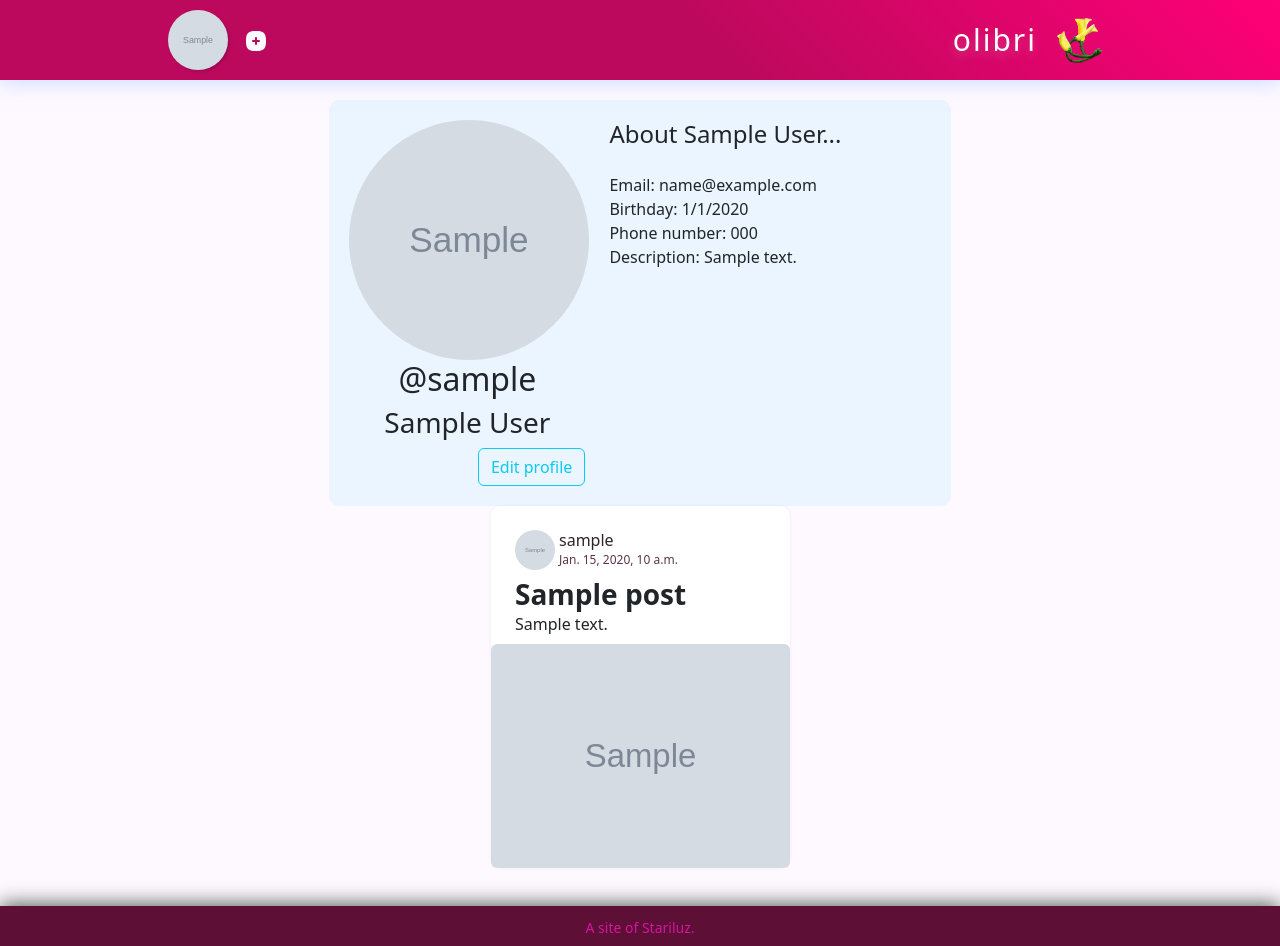
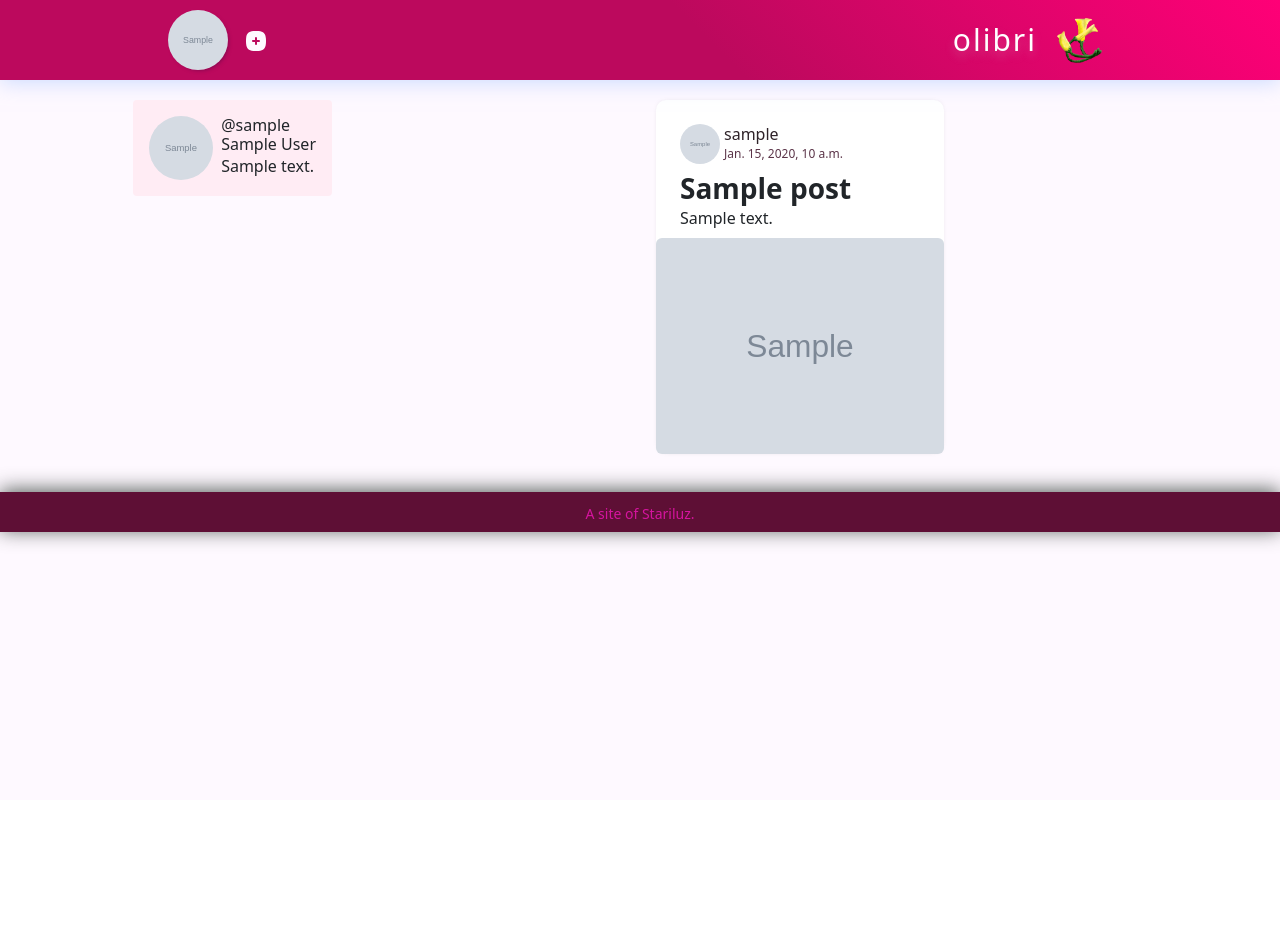
Before and after one commit to Adrigondo/myFacegram, a Django app: a page that uses templates/users/profile.html in a window 1280 px wide. After the commit the page ends 547 px from the top, so only its background shows below. Run offline with Django 3.2, Linux system fonts and the light colour scheme; a user stored in the database is signed in; tables that the repository leaves empty hold one stand-in row (values such as "Sample post"); grey boxes marked "Sample" are stand-in pictures; some libraries are stand-ins or nearby versions.

Commit message:
Fix #36 Improval for profile info layout

```diff
--- a/static/css/main.css
+++ b/static/css/main.css
@@ -4,6 +4,7 @@ body.colors {
     --stari-blue-shadow-1: #98bcff80;
     --stari-pink-1: #ff0077;
     --stari-pink-2: #bc095d;
+    --stari-pink-3: #ffecf4;
     --stari-pink-shadow-1: #eb147880;
     --stari-white-1: #fef9ff;
     --stari-white-2: #ffffff;
@@ -24,6 +25,7 @@ body.concepts {
     --stari-main-bg-color: var(--stari-white-1);
     --stari-secondary-bg-color: var(--stari-white-2);
     --stari-tertiary-bg-color: var(--stari-white-3);
+    --stari-main-alternative-bg-color: var(--stari-pink-3);
     --stari-main-shadow-color-1: var(--stari-white-shadow-1);
     --stari-main-shadow-color-2: var(--stari-pink-shadow-1);
     --stari-secondary-shadow-color: var(--stari-white-shadow-2);
@@ -47,6 +49,7 @@ body.entities {
     --stari-auth-form-button-bg-color: var(--stari-main-gradient-color-1);
     --stari-auth-form-button-hover-bg-color: var(--stari-main-gradient-color-2);
     --stari-auth-form-button-shadow-color: var(--stari-main-shadow-color-2);
+    --stari-profile-bg-color: var(--stari-main-alternative-bg-color);
 }
 
 body {
@@ -95,49 +98,3 @@ body {
     object-fit: cover;
     object-position: center;
 }
-
-/* -------------- UPDATE PROFILE ------------- */
-.container-update-profile .user-data {
-    background-color: #00beff14;
-    border-radius: 10px;
-    padding: 20px;
-}
-
-.container-update-profile .picture-big {
-    width: 15rem;
-    height: 15rem;
-}
-
-.container-update-profile .profile-picture .hover-img {
-    position: absolute;
-    z-index: 5;
-    background-color: #010b4260;
-    width: inherit;
-    height: inherit;
-    display: none;
-}
-
-.container-update-profile .profile-picture .custom-file-input {
-    width: 70%;
-    height: 4rem;
-}
-
-.container-update-profile .profile-picture .custom-file-label {
-    width: 70%;
-    height: 4rem;
-    bottom: 0;
-    background: none;
-    border: none;
-    margin: auto;
-    color: #ffffff;
-    padding: 0;
-    text-align: center;
-}
-
-.container-update-profile .profile-picture .custom-file-label::after {
-    background-color: #0464ff;
-    color: #ffffff;
-    position: unset;
-    border-radius: 10px;
-    margin-top: 2px;
-}
--- /dev/null
+++ b/static/css/users/profile.css
@@ -0,0 +1,45 @@
+.profile-container-fixed {
+    width: inherit;
+    position: fixed;
+    z-index: 100;
+    container-type: size;
+    container-name: profile-container;
+}
+.profile-container {
+    background-color: var(--stari-profile-bg-color);
+    border-radius: 0.25rem;
+    padding: 1rem;
+    margin-left: auto;
+    width: fit-content;
+    position: relative;
+    display: flex;
+    height: fit-content;
+    gap: 0.5rem;
+}
+@container profile-container (max-width: 200px){
+    .profile-container {
+        display: flex;
+        flex-direction: column;
+        justify-content: flex-end;
+        align-items: flex-end;
+    }
+    .profile-container .profile-header{
+        display: flex;
+        flex-direction: column;
+        justify-content: flex-end;
+        align-items: flex-end;
+    }
+    .profile-container *{
+        text-align: end;
+        width: fit-content;
+    }
+}
+.profile-container .profile-picture-container {
+    width: auto;
+    height: 100%;
+    aspect-ratio: 1;
+}
+.profile-container .profile-picture-container {
+    max-width: 4rem;
+    max-height: 4rem;
+}
--- a/templates/users/profile.html
+++ b/templates/users/profile.html
@@ -9,14 +9,14 @@
 {% block content %}
   {% block css %}
     <link rel="stylesheet" href="{% static 'css/posts/posts-grid.css' %}" />
+    <link rel="stylesheet" href="{% static 'css/users/profile.css' %}" />
   {% endblock %}
-  <div class="container container-update-profile">
+  <div class="container-fluid">
     <div class="row">
-      <div class="col col-lg-8 offset-lg-2">
-        <div class="user-data d-flex">
-          <div class="row">
-            <div class="col-10 col-md-6 photo-name">
-              <div class="profile-picture-container picture-big m-auto">
+      <div class="col-3 position-relative">
+        <div class="profile-container-fixed">
+          <div class="profile-container">
+            <div class="profile-picture-container picture-big">
               <img src="{% if user.profile.picture %}
                   {{ user.profile.picture.url }}
                 {% else %}
@@ -26,38 +26,15 @@
                 class="profile-picture rounded-circle"
                 id="profile-picture-{{ user.pk }}" />
             </div>
-              <div class="text-center">
-                <h2>@{{ user.username }}</h2>
-                <h3>{{ user.first_name }} {{ user.last_name }}</h3>
-              </div>
-              <div class="d-flex justify-content-end">
-                {% if user == request.user %}
-                  <a href="{% url 'users:update_profile' %}" class="btn btn-outline-info">Edit profile</a>
-                {% else %}
-                  <a href="" class="btn btn-outline-primary">Follow</a>
-                {% endif %}
-              </div>
-            </div>
-            <div class="col-10 col-md-6 description text-left">
-              <h4 class="mb-4">About {{ user.first_name }} {{ user.last_name }}...</h4>
-              <h6 class="d-inline">Email:</h6>
-              <label>{{ user.email }}</label>
-              <br />
-              <h6 class="d-inline">Birthday:</h6>
-              <label>{{ user.profile.birthday }}/{{ user.profile.birthmonth }}/{{ user.profile.birthyear }}</label>
-              <br />
-              <h6 class="d-inline">Phone number:</h6>
-              <label>{{ user.profile.phone_number }}</label>
-              <br />
-              <h6 class="d-inline">Description:</h6>
+            <div class="profile-header">
+              <h1 class="h6 pb-0 mb-0">@{{ user.username }}</h1>
+              <h1 class="h6 pb-0 mb-0">{{ user.first_name }} {{ user.last_name }}</h1>
               <label>{{ user.profile.description }}</label>
-              <br />
             </div>
           </div>
         </div>
       </div>
-    </div>
-  </div>
+      <div class="col-9">
         <div class="container">
           <section class="posts-grid">
             {% for post in posts %}
@@ -67,6 +44,9 @@
             {% endfor %}
           </section>
         </div>
+      </div>
+    </div>
+  </div>
 {% endblock %}
 
 {% block script %}
--- a/templates/users/update_profile.html
+++ b/templates/users/update_profile.html
@@ -8,7 +8,7 @@
 {% load static %}
 
 {% block content %}
-  <div class="container-update-profile">
+  {% comment %} <div class="container-update-profile"> {% endcomment %}
     <form method="POST" action="{% url 'users:update_profile' %}" enctype="multipart/form-data">
       {% csrf_token %}
       <div class="row">
@@ -122,7 +122,7 @@
         </div>
       </div>
     </form>
-  </div>
+  {% comment %} </div> {% endcomment %}
 {% endblock content %}
 {% block script %}
   {{ block.super }}
```
Also changed, not shown: static/css/users/update_profile.css (added, +46 -0 lines). Lines whose indentation alone changed are shown as unchanged.
